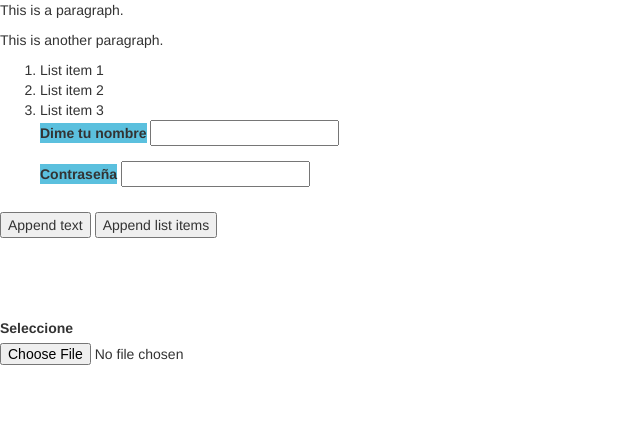
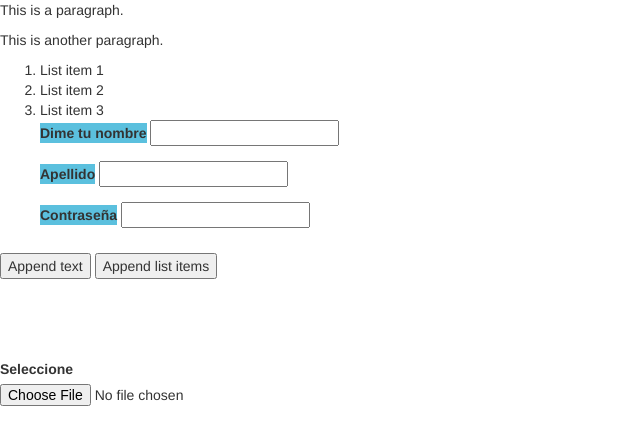
Before and after one commit to 45flozano/jqejercicio, a plain HTML site: page index.html in a window 1280 px wide. Shown: the whole page, without its empty margins (0-640 px from the left). Drawn offline with nearby package versions, Linux system fonts and the light colour scheme.

Commit message:
aqui agrege 3 input

```diff
--- a/index.html
+++ b/index.html
@@ -30,8 +30,12 @@ $(document).ready(function(){
   <label class="label-info" for="">Dime tu nombre</label>
   <input type="text" class="form-group" >
   <br>
+    <label class="label-info" for="">Apellido</label>
+  <input type="password" class="form-group" >
+  <br>
   <label class="label-info" for="">Contraseña</label>
   <input type="password" class="form-group" >
+
 </ol>
 
 <button id="btn1">Append text</button>
```
